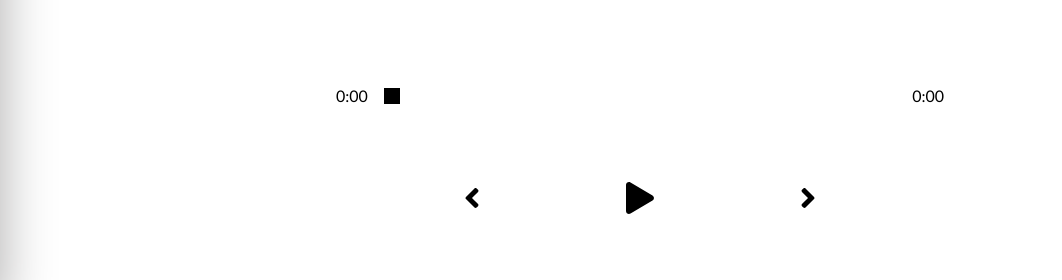
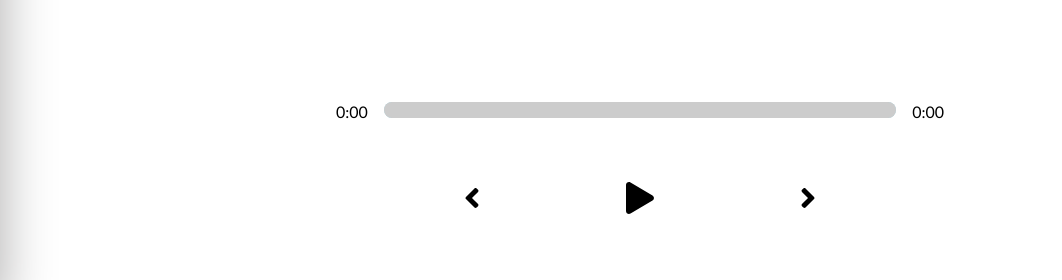
Before and after one commit to mor-solomonov/melody-music-app, a React (Create React App) app: page / in a window 1280 px wide. Shown: the part 490-770 px from the top of the page, without its empty margins (0-1062 px from the left). Built offline with nearby package versions, Linux system fonts and the light colour scheme.

Commit message:
added animation for track duration

```diff
--- a/src/App.js
+++ b/src/App.js
@@ -17,14 +17,22 @@ function App() {
     const [isPlaying, setIsPlaying] = useState(false);
     const [songInfo, setSongInfo] = useState({
         currentTime: 0,
-        duration: 0
+        duration: 0,
+        animationPercentage: 0,
     });
     //Toggle library
     const [libraryStatus, setLibraryStatus] = useState(false);
     const timeUpdateHandler = e => {
         const current = e.target.currentTime;
         const duration = e.target.duration;
-        setSongInfo({ ...songInfo, currentTime: current, duration });
+        //calculate percentage of current time
+        const roundedCurrent = Math.round(current);
+        const roundedDurations = Math.round(duration);
+        const animatedPercentage = Math.round((roundedCurrent / roundedDurations) * 100);
+
+        setSongInfo({
+            ...songInfo, currentTime: current, duration, animationPercentage: animatedPercentage,
+        });
     };
     return (
         <div className='App'>
--- a/src/components/Player.js
+++ b/src/components/Player.js
@@ -66,17 +66,23 @@ const Player = ({ setSongs, audioRef, setCurrentSong, currentSong, isPlaying, se
     }
     playAudio(isPlaying, audioRef);
   };
-
+  //Add Styles
+  const trackAnim = {
+    transform: `translateX(${songInfo.animationPercentage}%)`
+  }
   return (
     <div className='player'>
       <div className='time-control'>
         <p>{getTime(songInfo.currentTime)}</p>
+        <div className="track">
           <input
             min={0}
             max={songInfo.duration || 0}
             onChange={dragHandler}
             value={songInfo.currentTime}
             type='range' />
+          <div className="animate-track" style={trackAnim}></div>
+        </div>
         <p>{songInfo.duration ? getTime(songInfo.duration) : "0:00"}</p>
       </div>
       <div className='play-control'>
--- a/src/styles/_player.scss
+++ b/src/styles/_player.scss
@@ -4,6 +4,7 @@
   flex-direction: column;
   align-items: center;
   justify-content: space-between;
+  padding-top: 2rem;
 }
 
 .time-control {
@@ -16,7 +17,10 @@
     cursor: pointer;
   }
   p {
-    padding: 1rem;
+    padding-top: 0rem;
+    padding-bottom: 1rem;
+    padding-right: 1rem;
+    padding-left: 1rem;
   }
 }
 
@@ -37,5 +41,23 @@ input[type='range']::-webkit-slider-thumb {
   -webkit-appearance: none;
   height: 16px;
   width: 16px;
-  background: black;
 }
+.track {
+  background: lightblue;
+  width: 100%;
+  height: 1rem;
+  position: relative;
+  border-radius: 1rem;
+  overflow: hidden;
+}
+
+.animate-track {
+  background: rgb(204, 204, 204);
+  width: 100%;
+  height: 100%;
+  position: absolute;
+  top: 0;
+  left: 0;
+  transform: translateX(0%);
+  pointer-events: none;
+}
--- a/src/styles/app.css
+++ b/src/styles/app.css
@@ -36,6 +36,7 @@ h4 {
   -webkit-box-pack: justify;
       -ms-flex-pack: justify;
           justify-content: space-between;
+  padding-top: 2rem;
 }
 
 .time-control {
@@ -53,7 +54,10 @@ h4 {
 }
 
 .time-control p {
-  padding: 1rem;
+  padding-top: 0rem;
+  padding-bottom: 1rem;
+  padding-right: 1rem;
+  padding-left: 1rem;
 }
 
 .play-control {
@@ -82,7 +86,27 @@ input[type='range']::-webkit-slider-thumb {
   -webkit-appearance: none;
   height: 16px;
   width: 16px;
-  background: black;
+}
+
+.track {
+  background: lightblue;
+  width: 100%;
+  height: 1rem;
+  position: relative;
+  border-radius: 1rem;
+  overflow: hidden;
+}
+
+.animate-track {
+  background: #cccccc;
+  width: 100%;
+  height: 100%;
+  position: absolute;
+  top: 0;
+  left: 0;
+  -webkit-transform: translateX(0%);
+          transform: translateX(0%);
+  pointer-events: none;
 }
 
 .song-container {
```
Also changed, not shown: 1 other file (tests, documents, lock files or other folders). Lines whose indentation alone changed are shown as unchanged.
